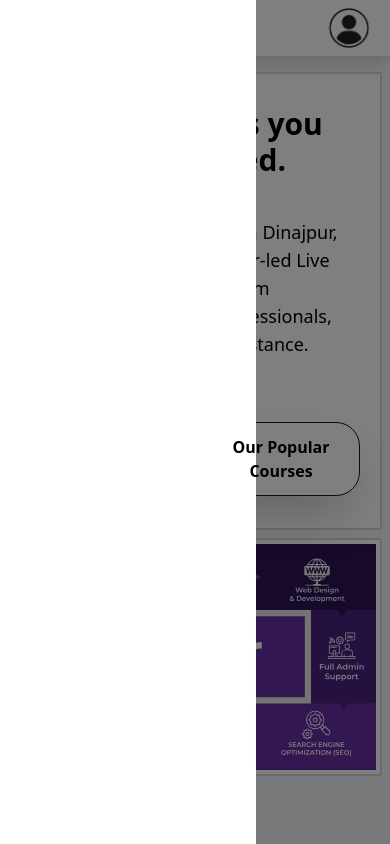
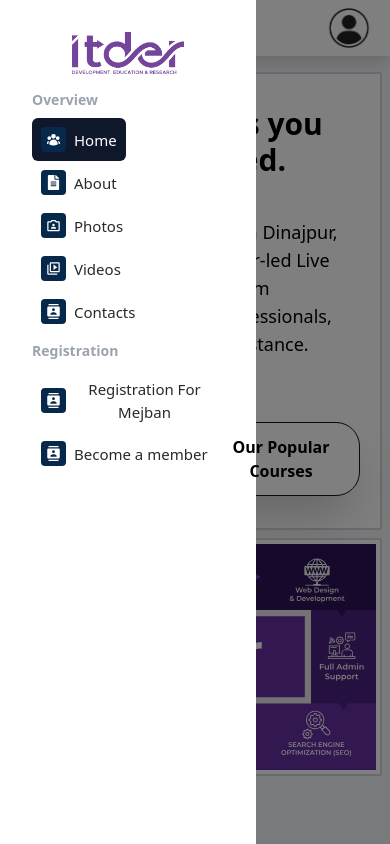
Before and after one commit to mehedikhan3281/wb-software-task, a Next.js app: page / in a window 390 px wide. Both pictures are taken after a click on the element 28 px from the left and 28 px from the top of the page. Shown: the top 844 px of the page. Built offline with nearby package versions, Linux system fonts and the light colour scheme.

Commit message:
Responsive Sidebar

```diff
--- a/src/components/Header.jsx
+++ b/src/components/Header.jsx
@@ -2,7 +2,7 @@
 import { useState } from 'react';
 import Link from "next/link";
 import { IoMdMenu } from "react-icons/io";
-import Sidebar from './Sidebar';
+import Sidebar from "@/components/Sidebar";
 
 export default function Header() {
   const [isSidebarVisible, setSidebarVisible] = useState(false);
@@ -25,9 +25,9 @@ export default function Header() {
       </div>
 
       {isSidebarVisible && (
-        <div className="fixed inset-0 z-10 bg-black bg-opacity-50 md:hidden" onClick={toggleSidebar}>
+        <div className="fixed inset-0 z-10 bg-black bg-opacity-50  md:hidden" onClick={toggleSidebar}>
           <div className="bg-white h-full w-64 p-4" onClick={(e) => e.stopPropagation()}>
-            <Sidebar />
+            <Sidebar isVisible={isSidebarVisible}/>
           </div>
         </div>
       )}
--- a/src/components/Sidebar.jsx
+++ b/src/components/Sidebar.jsx
@@ -6,7 +6,7 @@ import { FaFileAlt } from "react-icons/fa";
 import { MdOutlinePhotoCameraFront, MdOutlineVideoLibrary, MdContacts } from "react-icons/md";
 import { usePathname } from 'next/navigation';
 
-export default function Sidebar() {
+export default function Sidebar({isVisible}) {
   const pathName = usePathname();
 
 
@@ -21,7 +21,7 @@ export default function Sidebar() {
   const inactiveClass = 'text-gray-600';
 
   return (
-    <aside className="h-[100vh] p-4 hidden md:block md:fixed ">
+    <aside className={`h-[100vh] p-4 ${isVisible ? 'block' : 'hidden'} md:block md:fixed`}>
       <div className="mb-4">
         <img src="/logo.png" alt="Logo" className="w-28 h-auto mx-auto" />
       </div>
```
